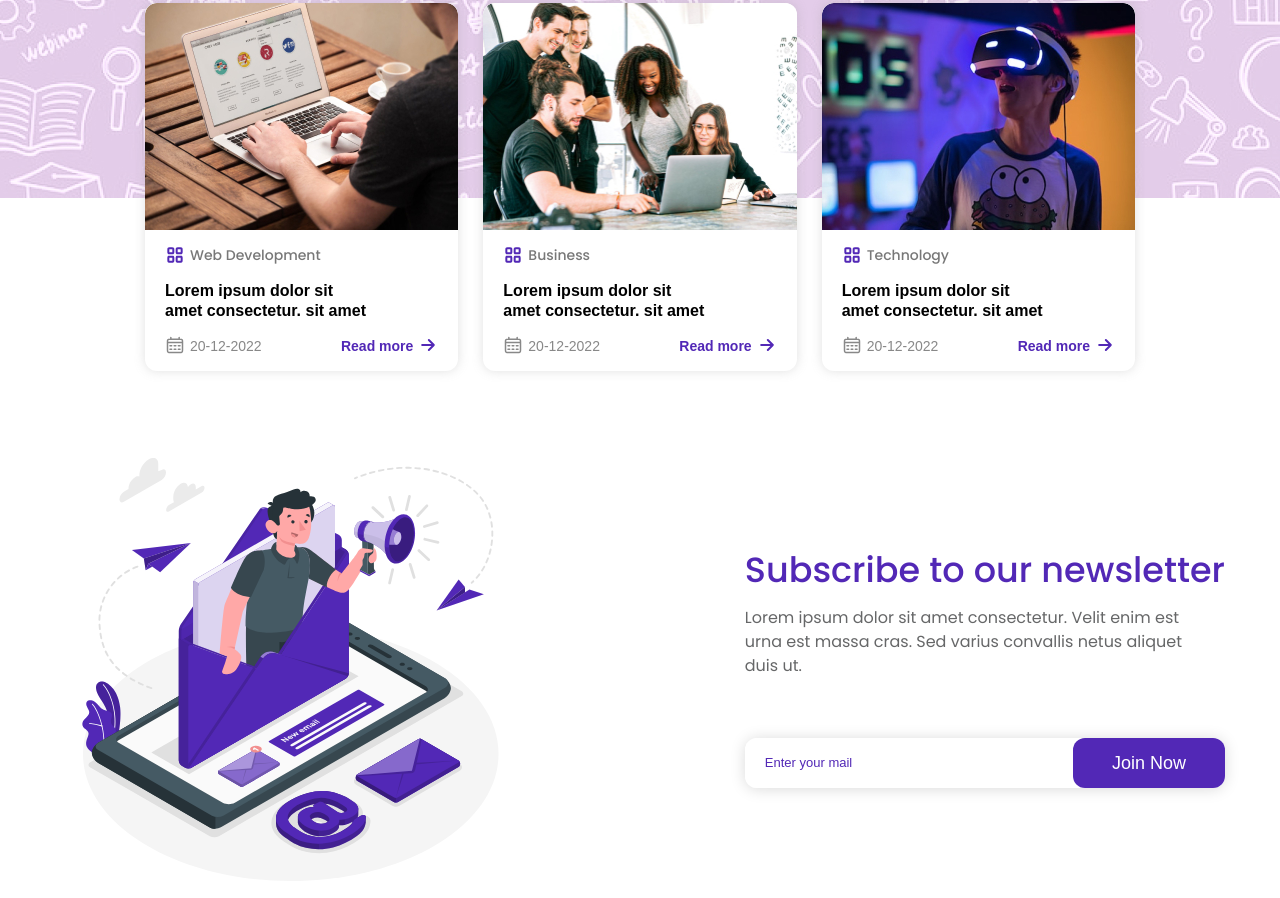
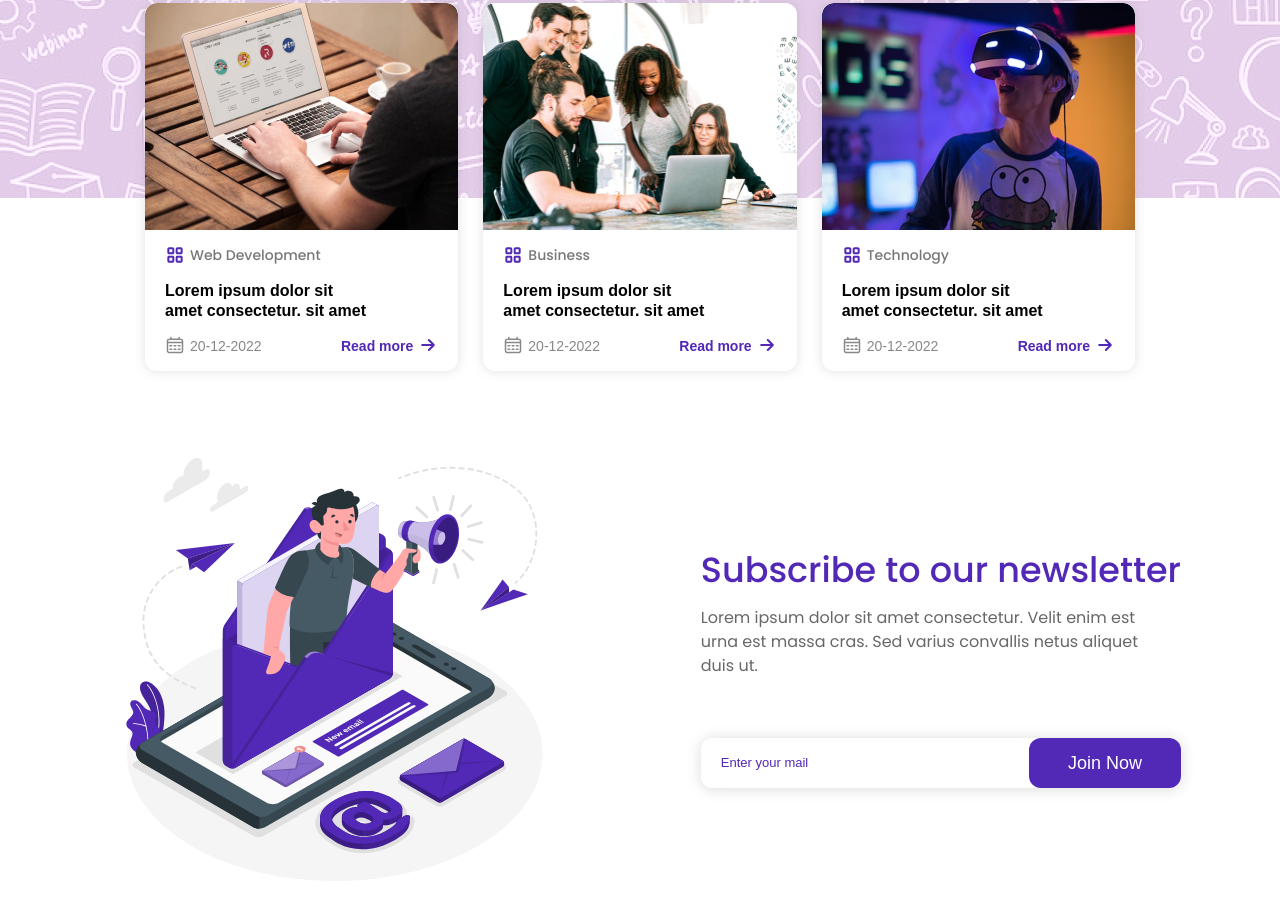
Before and after one commit to Dmitrii-Faenov/outschool, a plain HTML site: page index.html in a window 1280 px wide. Shown: the part 4544-5442 px from the top of the page. Drawn offline with Linux system fonts and the light colour scheme.

Commit message:
added padding on the sides

```diff
--- a/style.css
+++ b/style.css
@@ -515,6 +515,7 @@ color: #464747;
     padding: 1.875rem 0;
 }
 .newsletter__container {
+    padding: 0 2.75rem;
     display: flex;
     justify-content: space-between;
     align-items: center;
```
